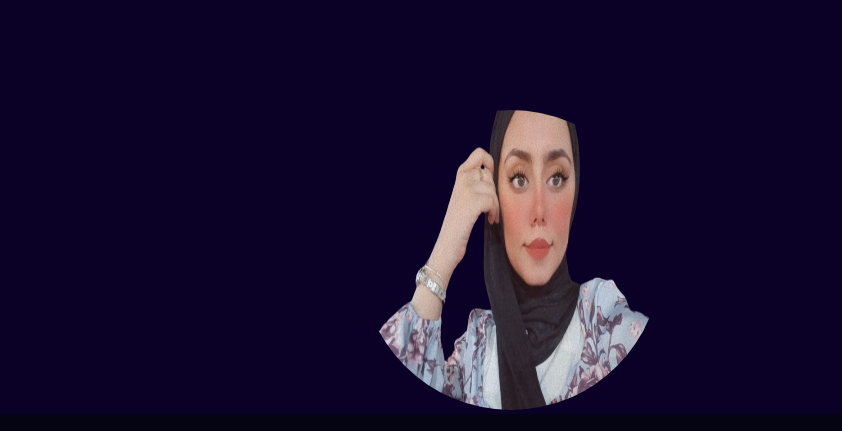
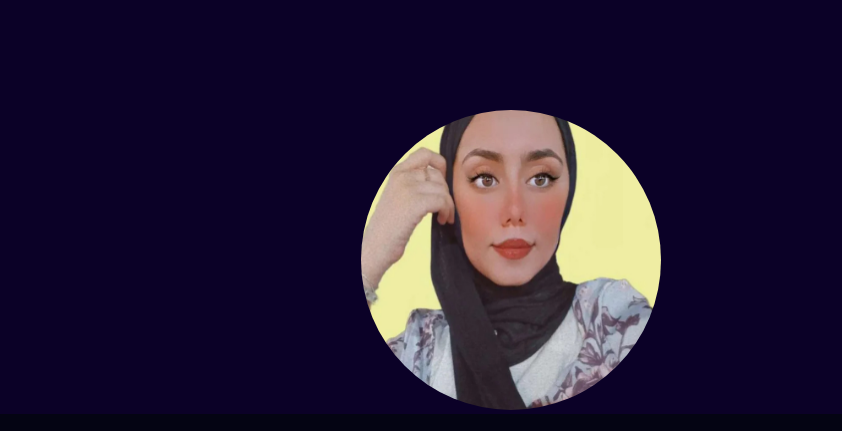
Before and after one commit to asalalhawari/portfiolio, a plain HTML site: page index.html in a window 1280 px wide. Shown: the part 88-519 px from the top of the page, 438-1280 px from the left. Drawn offline with Linux system fonts and the light colour scheme.

Commit message:
Update index.html

```diff
--- a/index.html
+++ b/index.html
@@ -36,7 +36,7 @@
             <a href="#" class="follow-btn">Follow me</a>
         </div>
         <div class="profile-pic">
-            <img src="img/406149433_371321771944877_3581468031961269411_n-removebg-preview.png" alt="Asal Al_hawari">
+            <img src="Img/asal.jpg" alt="Asal Al_hawari">
         </div>
     </main>
     <div class="containers" id="Summary">
```
